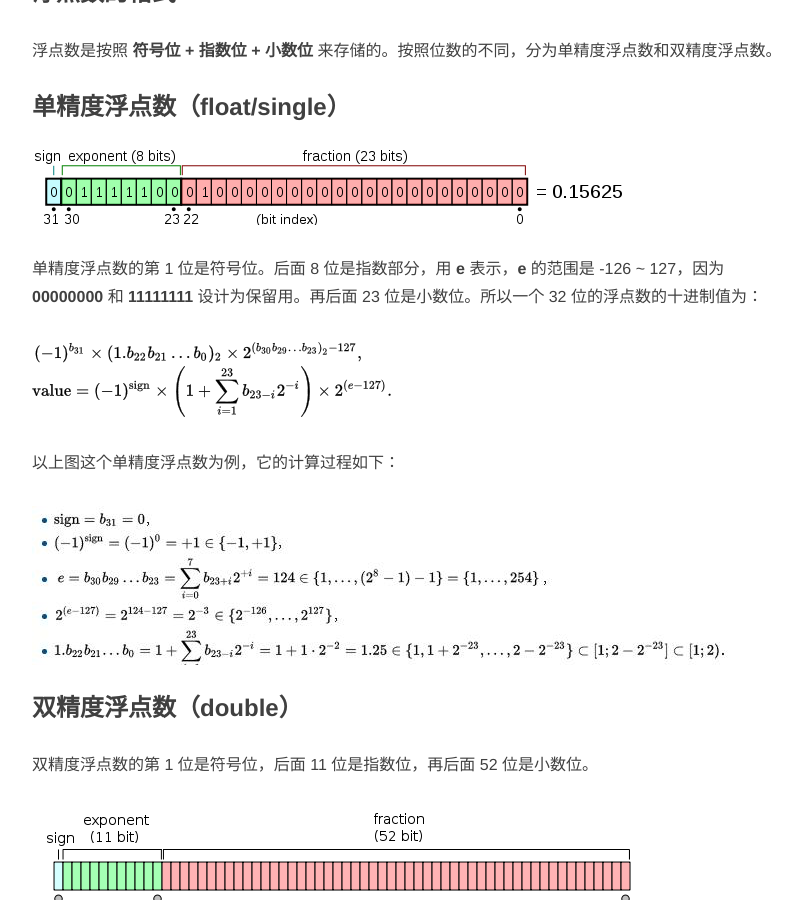
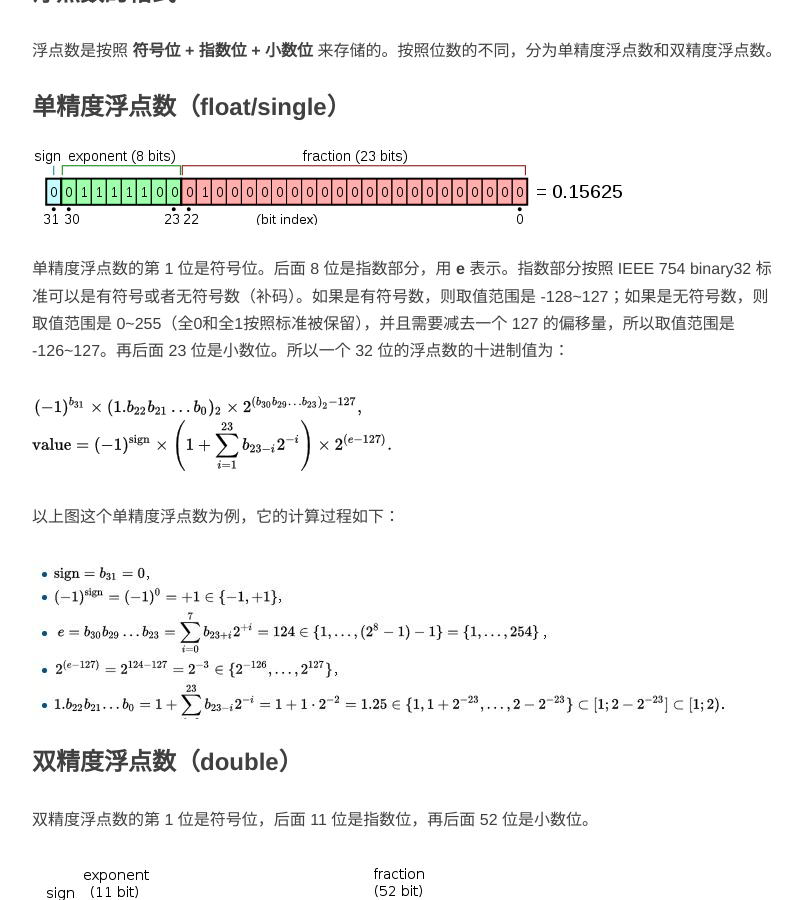
Before and after one commit to QXSoftware/qxsoftware.github.io, a Jekyll site: the page built from _posts/2016-11-18-Float Point Number Precision.md, in a window 1280 px wide and 900 px high, scrolled down 561 px. Shown: the whole window, without its empty margins (233-1035 px from the left). Built offline with Jekyll 4.4.1, drawn with Linux system fonts in a browser that asks for light colours; nearby versions of some CDN libraries; comment, search, counter and statistics services are not loaded.

Commit message:
更新浮点数的指数部分描述

```diff
--- a/_posts/2016-11-18-Float Point Number Precision.md
+++ b/_posts/2016-11-18-Float Point Number Precision.md
@@ -15,7 +15,7 @@ published: true
 
 ![single](/post_img/float-precision/float.png)
 
-单精度浮点数的第 1 位是符号位。后面 8 位是指数部分，用 **e** 表示，**e** 的范围是 -126 ~ 127，因为 **00000000** 和 **11111111** 设计为保留用。再后面 23 位是小数位。所以一个 32 位的浮点数的十进制值为：
+单精度浮点数的第 1 位是符号位。后面 8 位是指数部分，用 **e** 表示。指数部分按照 IEEE 754 binary32 标准可以是有符号或者无符号数（补码）。如果是有符号数，则取值范围是 -128~127；如果是无符号数，则取值范围是 0~255（全0和全1按照标准被保留），并且需要减去一个 127 的偏移量，所以取值范围是 -126~127。再后面 23 位是小数位。所以一个 32 位的浮点数的十进制值为：
 
 ![float value](/post_img/float-precision/float-val.png)
 ![float value2](/post_img/float-precision/float-val2.png)
```
